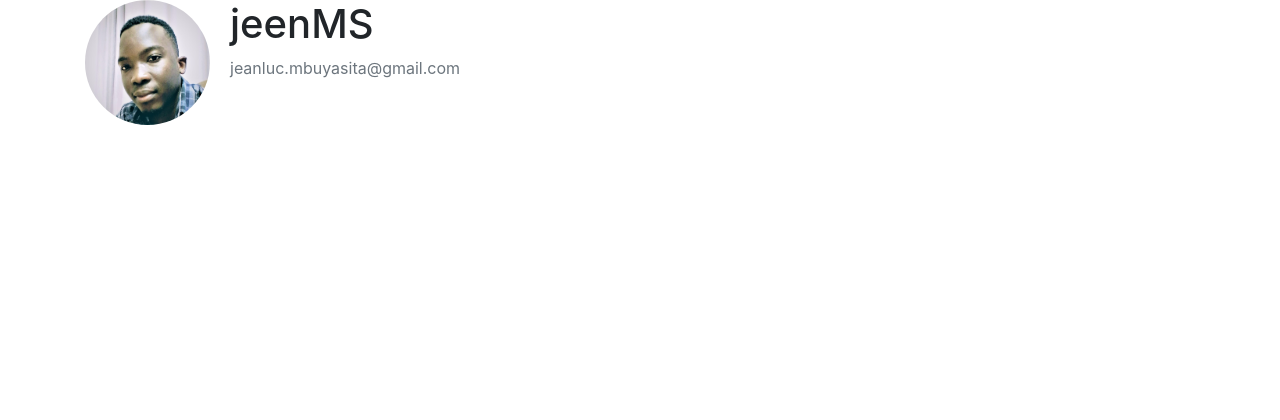
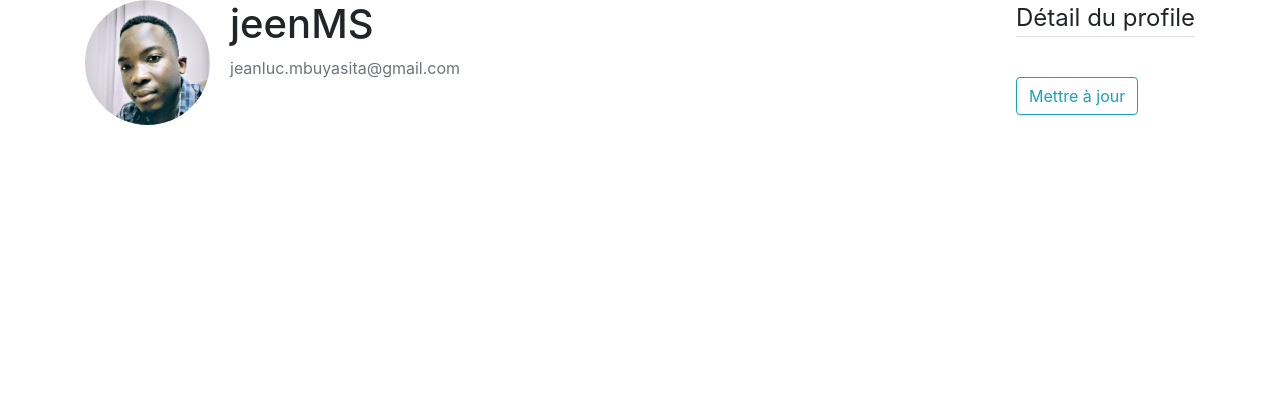
Before and after one commit to JohnSite07/ccsUI_demo, a Django app: page /profile/ in a window 1280 px wide. Shown: the part 223-643 px from the top of the page. Run offline with Django 4.2, Linux system fonts and the light colour scheme; a user stored in the database is signed in; data comes from the database, SQL or seed files in the repository; some libraries are stand-ins or nearby versions.

Commit message:
Update profile.html

```diff
--- a/users/templates/users/profile.html
+++ b/users/templates/users/profile.html
@@ -7,5 +7,16 @@
         <h2 class="account-heading">{{ user.username }}</h2>
         <p class="text-secondary">{{ user.email }}</p>
     </div>
+    <form method="POST">
+        {% csrf_token %}
+        <fieldset class="form-group">
+            <legend class="border-bottom mb-4">Détail du profile</legend>
+            {{ u_form|crispy }}
+            {{ p_form|crispy }}
+        </fieldset>
+        <div class="form">
+            <button class="btn btn-outline-info" type="submit">Mettre à jour</button>
+        </div>
+    </form>
 </div>
 {% endblock content %}
```
